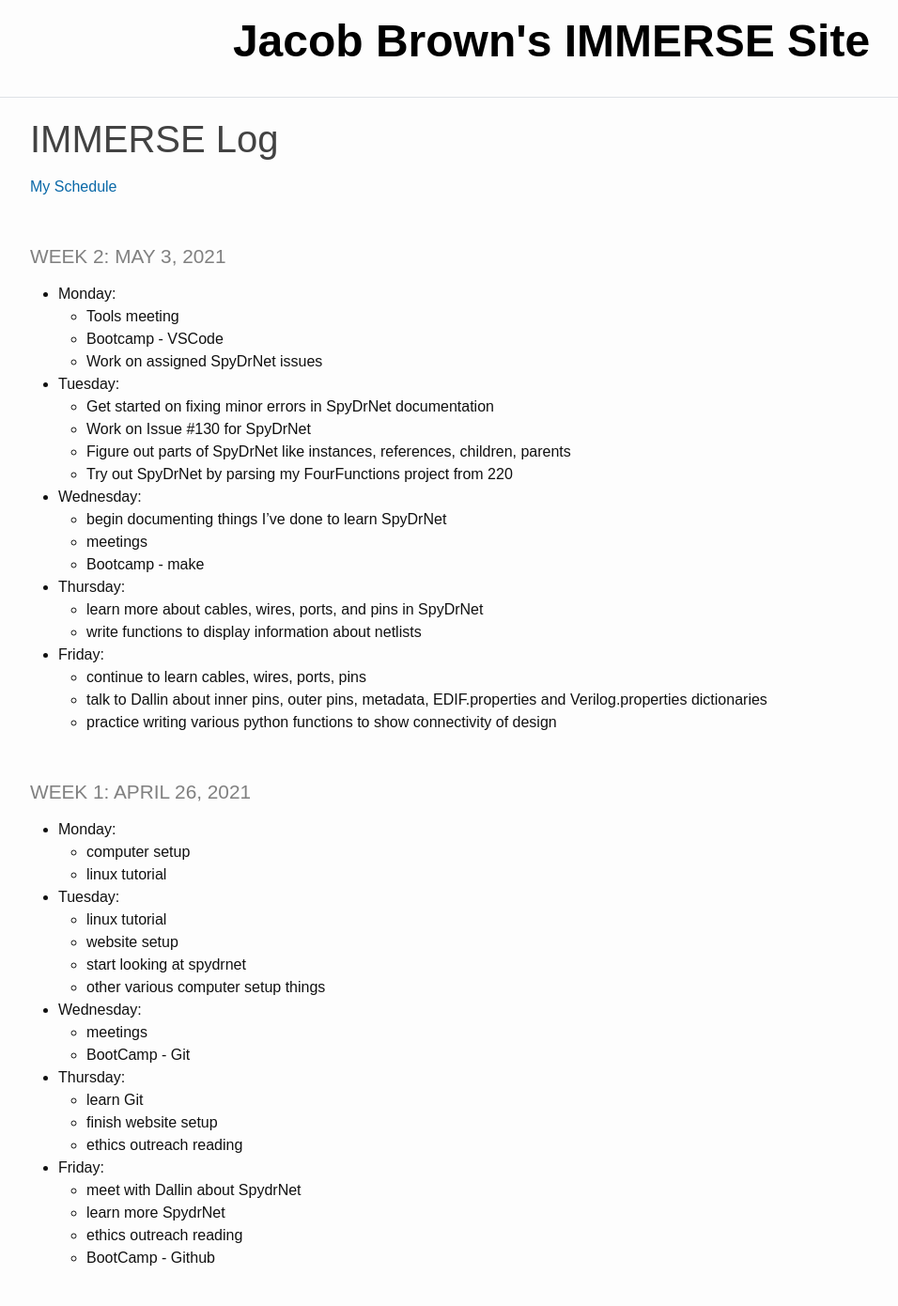
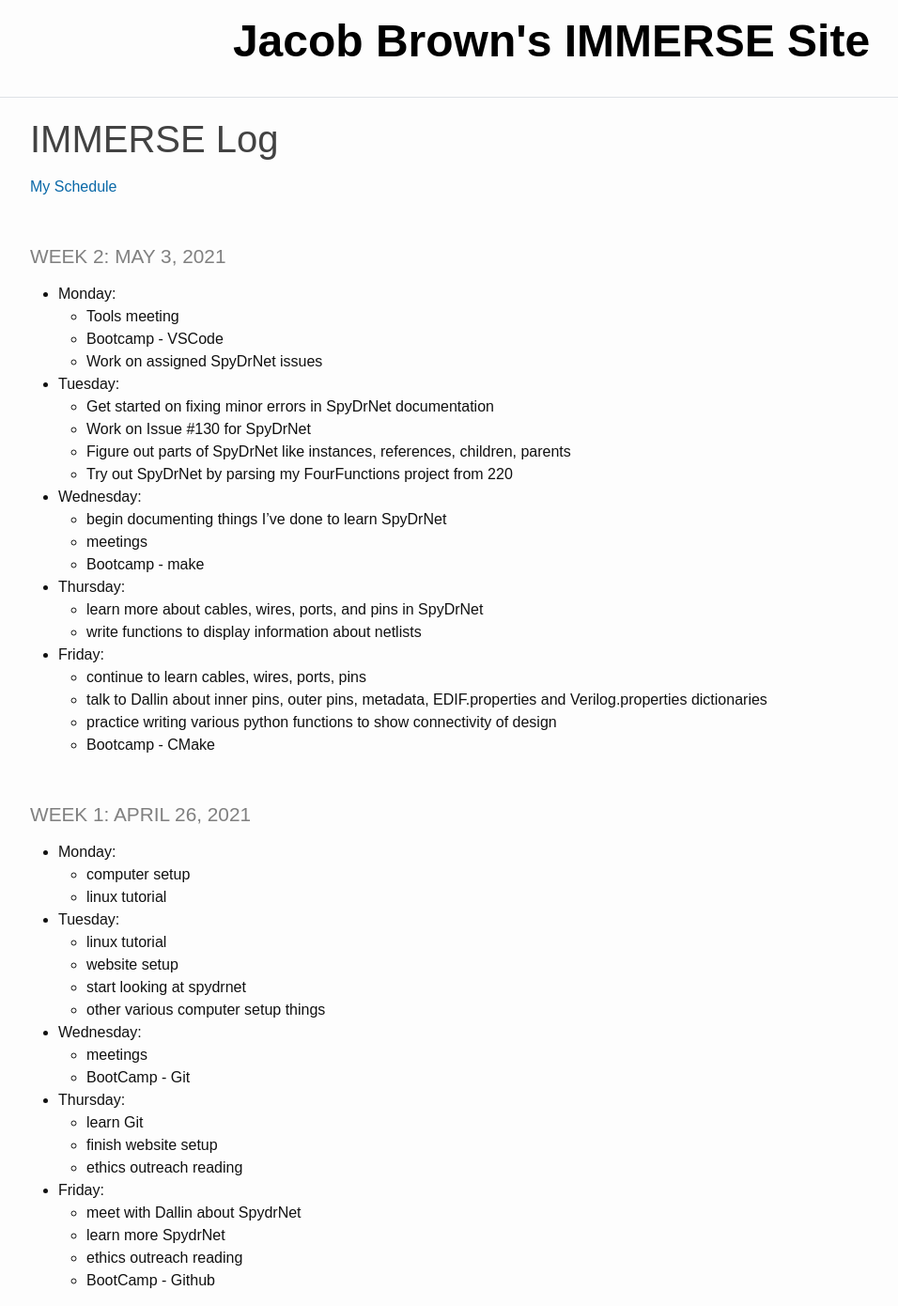
Before and after one commit to jacobdbrown4/jacob_brown, a Jekyll site: the page built from _pages/log.md, in a window 1280 px wide and 1390 px high. Shown: the whole window at 94% size, without its empty margins (53-1009 px from the left). Built offline with Jekyll 4.4.1, drawn with Linux system fonts in a browser that asks for light colours.

Commit message:
updated log

```diff
--- a/_pages/log.md
+++ b/_pages/log.md
@@ -27,6 +27,7 @@ title: IMMERSE Log
   * continue to learn cables, wires, ports, pins
   * talk to Dallin about inner pins, outer pins, metadata, EDIF.properties and Verilog.properties dictionaries
   * practice writing various python functions to show connectivity of design
+  * Bootcamp - CMake
 
 ### Week 1: April 26, 2021
 
```
